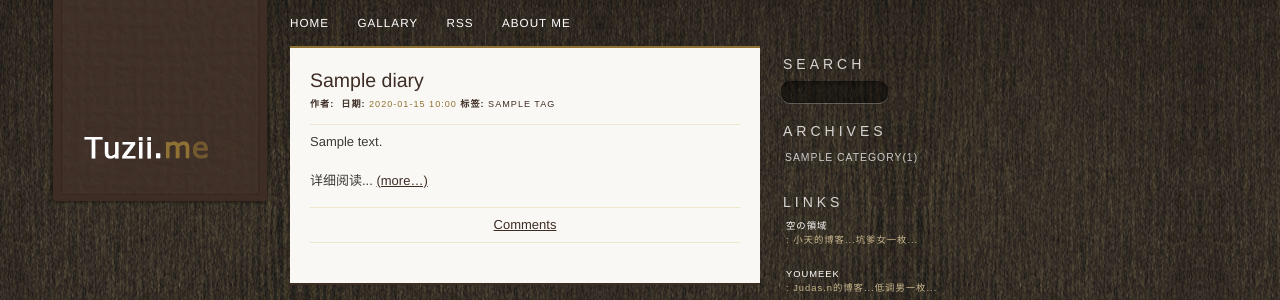
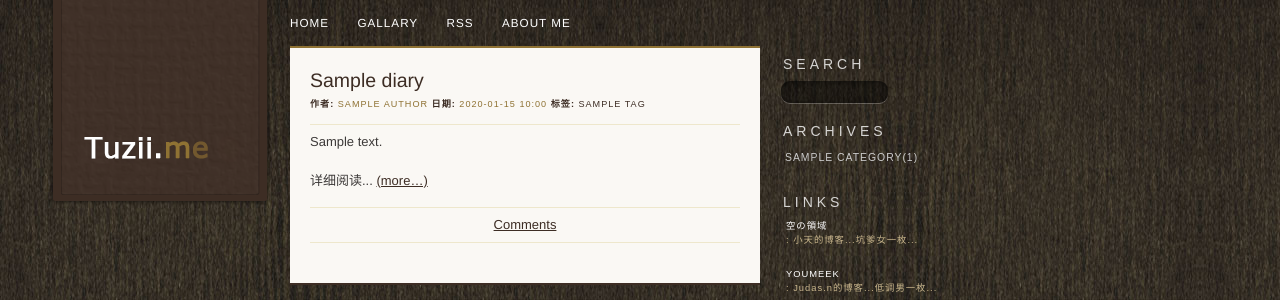
Before and after one commit to ScenK/Dev_Blog2, a Flask app: template frontend/templates/frontend/tag/list.html in a window 1280 px wide. Shown: the top 300 px of the page. Run offline with Flask 2, Linux system fonts and the light colour scheme; the template is opened without the code that fills it: most values are stand-ins (such as "Sample title", 1, 10 or a date in 2020); parts of the project's set-up code (start-up, migrations or seed data) failed here and were passed over.

Commit message:
diary author support

```diff
--- a/admin/admin.py
+++ b/admin/admin.py
@@ -98,10 +98,13 @@ def diary_add():
 
         splited_tags = tags.split(',')
 
+        author = UserModel.objects.first()
+
         post = Diary(title=title)
         post.content = content
         post.summary = content[0:80] + '...'
         post.html = html
+        post.author = author
         post.tags = splited_tags
         post.save()
 
--- a/frontend/frontend.py
+++ b/frontend/frontend.py
@@ -9,7 +9,6 @@ from utils.email_util import send_reply_mail
 
 frontend = Blueprint('frontend', __name__, template_folder='templates',
                      static_folder='static')
-
 
 @frontend.route('/')
 def home():
@@ -49,7 +48,6 @@ def diary_list(page_num):
                            page_num=page_num)
 
 
-
 @frontend.route('/category/<category_id>/<category_name>')
 def category_list(category_id,category_name=None):
     categories = Category.objects.order_by('-publish_time')
@@ -57,6 +55,7 @@ def category_list(category_id,category_name=None):
 
     return render_template('frontend/category/list.html', category=category_name,
                            diaries=diaries, categories=categories)
+
 
 @frontend.route('/tag/<tag_name>')
 def tag_list(tag_name):
--- a/frontend/templates/frontend/category/list.html
+++ b/frontend/templates/frontend/category/list.html
@@ -5,7 +5,7 @@
   {% for i in diaries %}
   <div class="post">
     <h1><a class="post-title" href="/diary/{{ i.id }}/{{ i.title }}" title="{{ i.title }}">{{ i.title }}</a></h1>
-    <div class="author"><span>作者:</span> <a></a>&nbsp;<span>日期:</span> {{ i.publish_time.strftime('%Y-%m-%d %H:%M') }}&nbsp;<span>标签:</span>{% for t in i.tags %} <a href="/tag/{{t}}" title="{{t}}">{{t}}</a>{% endfor %}</div>
+    <div class="author"><span>作者:</span> <a>{{ i.author.name }}</a>&nbsp;<span>日期:</span> {{ i.publish_time.strftime('%Y-%m-%d %H:%M') }}&nbsp;<span>标签:</span>{% for t in i.tags %} <a href="/tag/{{t}}" title="{{t}}">{{t}}</a>{% endfor %}</div>
 
     <p>{{ i.summary|safe }}</p>
     <p>详细阅读... <a href="/diary/{{ i.id }}/{{ i.title }}" class="more-link">(more…)</a></p>
--- a/frontend/templates/frontend/diary/detail.html
+++ b/frontend/templates/frontend/diary/detail.html
@@ -4,7 +4,7 @@
 <div id="content-container">
   <div class="post">
       <h1><a class="post-title" href="/diary/{{ diary.id }}/{{ diary.title }}" title="{{ diary.title }}">{{ diary.title }}</a></h1>
-      <div class="author"><span>作者:</span> <a>{{ diary.author.name }}</a>&nbsp;<span>日期:</span> {{ diary.publish_time.strftime('%Y-%m-%d %H:%M') }}&nbsp;<span>标签:</span> {% for t in diary.tags %}<a href="/tag/{{ t }}" title="{{ t }}">{{ t }}</a> {% endfor %}</div>
+      <div class="author"><span>作者: </span> <a>{{ diary.author.name }}</a>&nbsp;<span>日期:</span> {{ diary.publish_time.strftime('%Y-%m-%d %H:%M') }}&nbsp;<span>标签:</span> {% for t in diary.tags %}<a href="/tag/{{ t }}" title="{{ t }}">{{ t }}</a> {% endfor %}</div>
     <p></p>
     <div class="summary">
       {{ diary.html|safe }}
--- a/frontend/templates/frontend/tag/list.html
+++ b/frontend/templates/frontend/tag/list.html
@@ -5,7 +5,7 @@
   {% for i in diaries %}
   <div class="post">
     <h1><a class="post-title" href="/diary/{{ i.id }}/{{ i.title }}" title="{{ i.title }}">{{ i.title }}</a></h1>
-    <div class="author"><span>作者:</span> <a></a>&nbsp;<span>日期:</span> {{ i.publish_time.strftime('%Y-%m-%d %H:%M') }}&nbsp;<span>标签:</span>{% for t in i.tags %} <a href="/tag/{{t}}" title="{{t}}">{{t}}</a>{% endfor %}</div>
+    <div class="author"><span>作者:</span> <a>{{ i.author.name }}</a>&nbsp;<span>日期:</span> {{ i.publish_time.strftime('%Y-%m-%d %H:%M') }}&nbsp;<span>标签:</span>{% for t in i.tags %} <a href="/tag/{{t}}" title="{{t}}">{{t}}</a>{% endfor %}</div>
 
     <p>{{ i.summary|safe }}</p>
     <p>详细阅读... <a href="/diary/{{ i.id }}/{{ i.title }}" class="more-link">(more…)</a></p>
```
